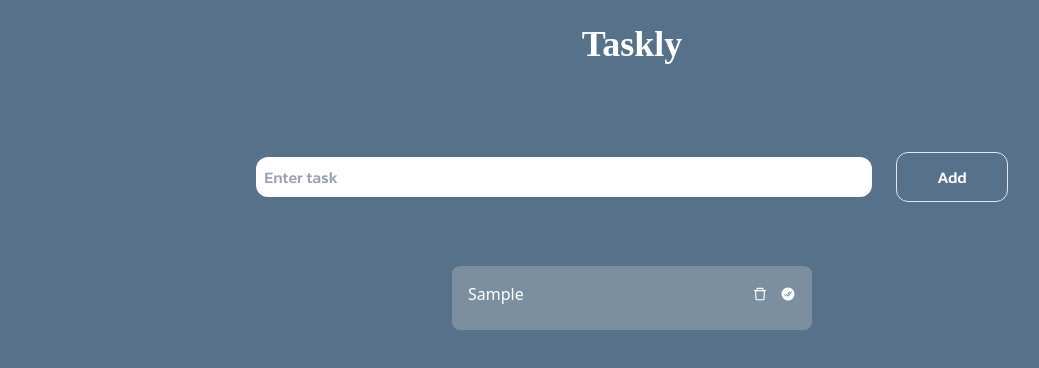
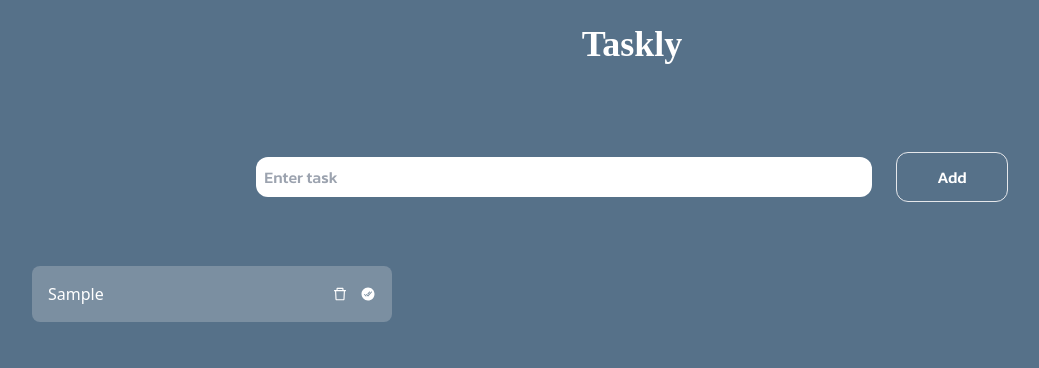
Before and after one commit to Generalsoi/taskly, a React (Vite) app: page / in a window 1280 px wide. Both pictures are taken after typing "Sample" into the empty fields and a click on the button "Add". Shown: the top 368 px of the page, without its empty margins (8-1047 px from the left). Built offline with nearby package versions, Linux system fonts and the light colour scheme; a web font is replaced by a local one.

Commit message:
fix: minor updates

```diff
--- a/src/components/TodoList.tsx
+++ b/src/components/TodoList.tsx
@@ -22,16 +22,20 @@ export const TodoList: FC<Props> = ({ todos, setTodos }) => {
     setTodos(todos.filter((todo) => todo.id !== id));
   };
   return (
-    <div className="md:flex flex-wrap items-center justify-center gap-10 p-6 md:p-10">
+    <div className="md:flex flex-wrap items-centers gap-10 p-6 md:p-10">
       {todos.map((todo) => (
         <li
           key={todo.id}
-          className={`w-full md:w-[30%] h-16 border-none rounded-lg ${
+          className={`w-full md:w-[30%] h-fit  border-none rounded-lg ${
             todo.isDone ? "bg-[#CFB997]" : "bg-[#7B8FA1]"
           } text-white list-none p-4 mt-6 md:mt-0`}
         >
           <form className=" flex items-center justify-between">
-            {todo.isDone ? <s>{todo.todo}</s> : <span>{todo.todo}</span>}
+            {todo.isDone ? (
+              <s>{todo.todo}</s>
+            ) : (
+              <span className="w-[70%] break-words">{todo.todo}</span>
+            )}
             <div className="flex items-center gap-3">
               <AiOutlineDelete
                 className="cursor-pointer"
```
